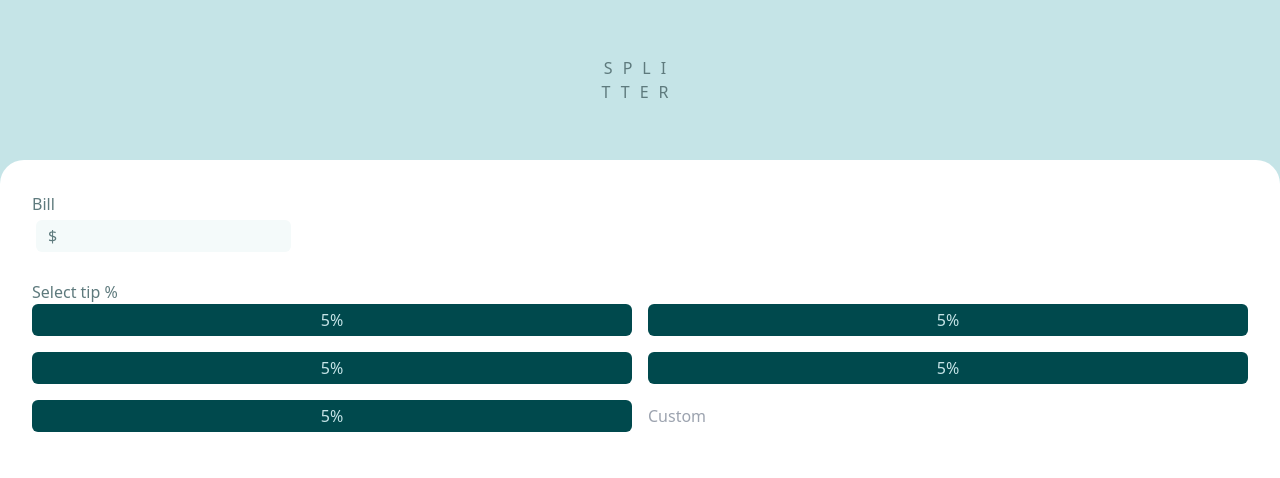
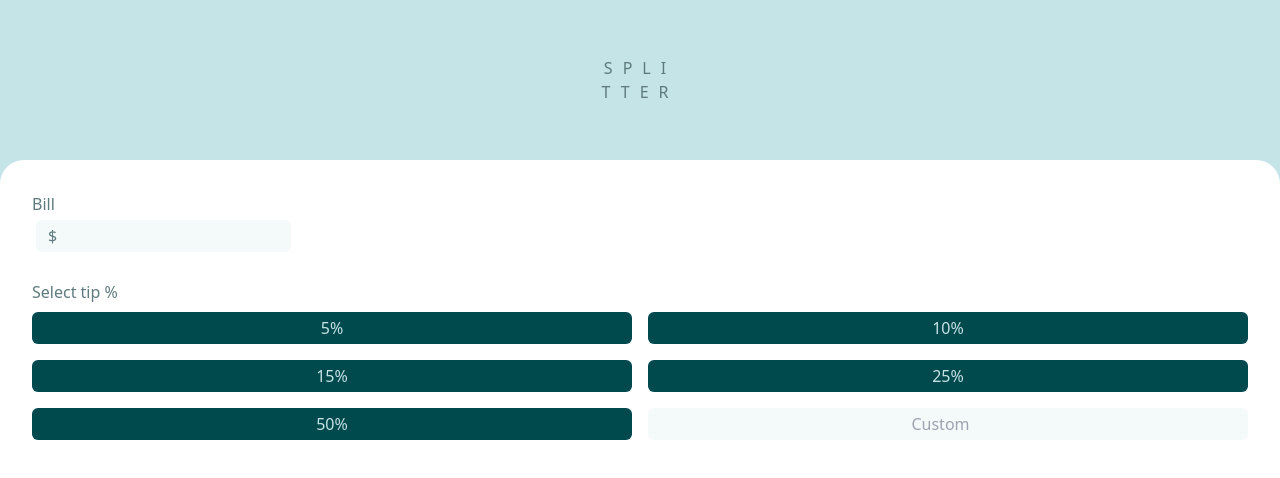
Before and after one commit to utkarsh1311/tip-calculator, a React (Create React App) app: page / in a window 1280 px wide. Shown: the top 478 px of the page. Built offline with nearby package versions, Linux system fonts and the light colour scheme.

Commit message:
add basic design for select tip section

```diff
--- a/src/App.js
+++ b/src/App.js
@@ -28,13 +28,37 @@ const App = () => {
 				</div>
 				<div>
 					<p className="text-base text-gray-cyan-800">Select tip %</p>
-					<div className="grid grid-cols-2 grid-rows-3 gap-4">
-						<input className="bg-secondary text-gray-cyan-100 rounded-md py-1 " value="5%" type="button" />
-						<input className="bg-secondary text-gray-cyan-100 rounded-md py-1 " value="5%" type="button" />
-						<input className="bg-secondary text-gray-cyan-100 rounded-md py-1 " value="5%" type="button" />
-						<input className="bg-secondary text-gray-cyan-100 rounded-md py-1 " value="5%" type="button" />
-						<input className="bg-secondary text-gray-cyan-100 rounded-md py-1 " value="5%" type="button" />
-						<input className="rounded-md py-1 " placeholder="Custom" type="text" />
+					<div className="grid grid-cols-2 grid-rows-3 gap-4 my-2">
+						<input
+							className="bg-secondary active:bg-primary active:text-gray-cyan-800 text-gray-cyan-100 rounded-md py-1 "
+							value="5%"
+							type="button"
+						/>
+						<input
+							className="bg-secondary active:bg-primary active:text-gray-cyan-800 text-gray-cyan-100 rounded-md py-1 "
+							value="10%"
+							type="button"
+						/>
+						<input
+							className="bg-secondary active:bg-primary active:text-gray-cyan-800 text-gray-cyan-100 rounded-md py-1 "
+							value="15%"
+							type="button"
+						/>
+						<input
+							className="bg-secondary active:bg-primary active:text-gray-cyan-800 text-gray-cyan-100 rounded-md py-1 "
+							value="25%"
+							type="button"
+						/>
+						<input
+							className="bg-secondary active:bg-primary active:text-gray-cyan-800 text-gray-cyan-100 rounded-md py-1 "
+							value="50%"
+							type="button"
+						/>
+						<input
+							className="bg-gray-cyan-50 text-gray-cyan-800 focus:outline-2 focus:outline-primary rounded-md py-1 text-center"
+							placeholder="Custom"
+							type="number"
+						/>
 					</div>
 				</div>
 			</div>
```
